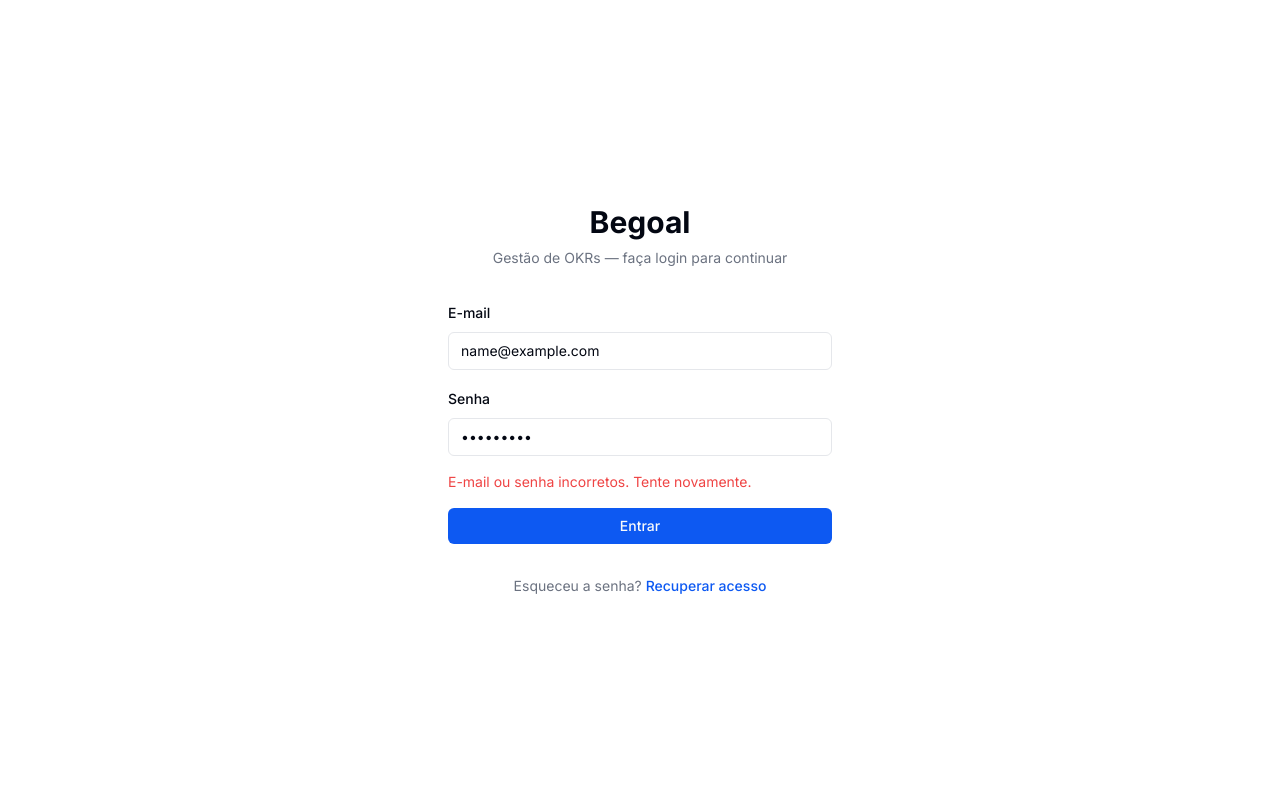
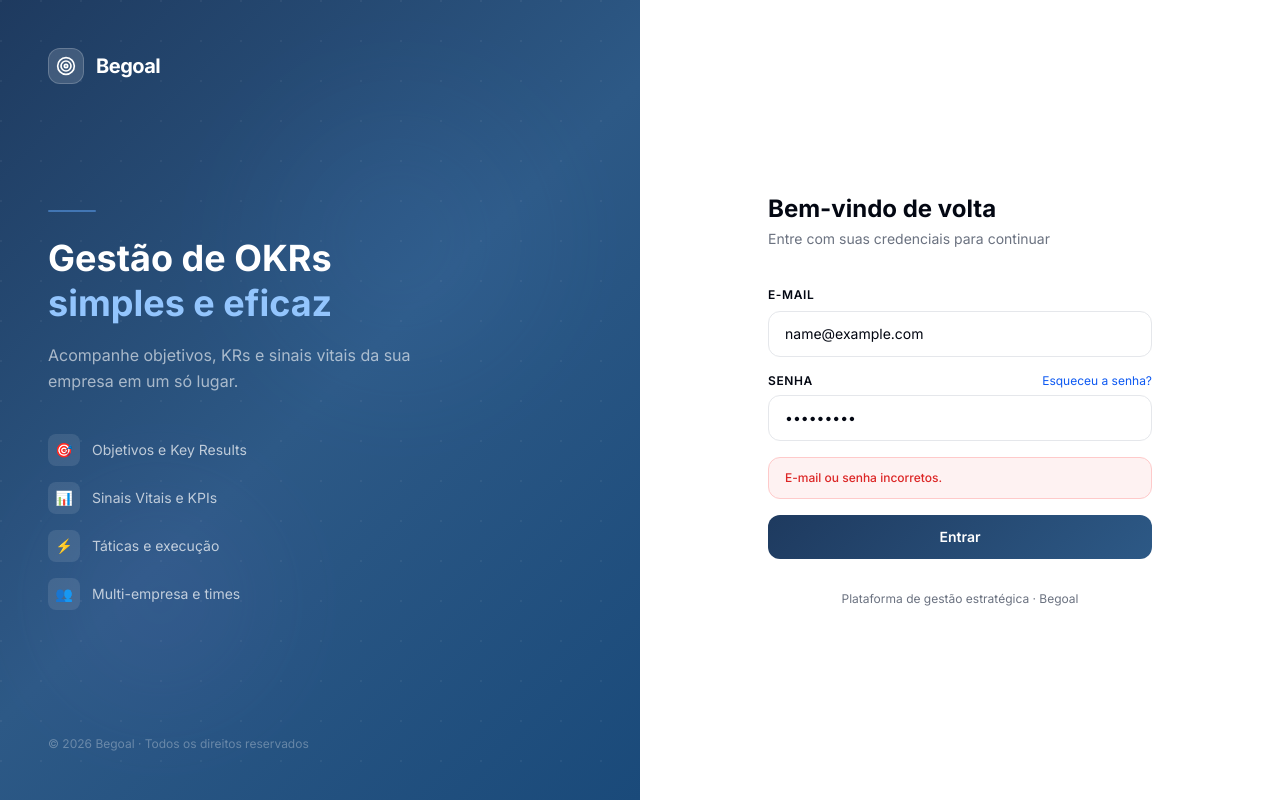
Before and after one commit to igorcosta0/begoal, a Next.js app: page /login in a window 1280 px wide. Both pictures are taken after typing "name@example.com", "Sample123" into the empty fields and a click on the button "Entrar". Built offline with nearby package versions, Linux system fonts and the light colour scheme; no server answers.

Commit message:
feat(login): redesenha página de login com visual Begoal

```diff
--- a/src/app/(auth)/login/page.tsx
+++ b/src/app/(auth)/login/page.tsx
@@ -3,13 +3,10 @@
 import { useState } from 'react'
 import { useRouter } from 'next/navigation'
 import { createClient } from '@/lib/supabase/client'
-import { useAuthStore } from '@/store/useAuthStore'
-import { useEmpresaStore } from '@/store/useEmpresaStore'
+import { Target } from 'lucide-react'
 
 export default function LoginPage() {
   const router = useRouter()
-  const { setUser, setRole } = useAuthStore()
-  const { setEmpresa } = useEmpresaStore()
   const [email, setEmail] = useState('')
   const [password, setPassword] = useState('')
   const [loading, setLoading] = useState(false)
@@ -20,100 +17,149 @@ export default function LoginPage() {
     setLoading(true)
     setError(null)
 
-    try {
     const supabase = createClient()
+    const { error } = await supabase.auth.signInWithPassword({ email, password })
 
-      const { data, error: authError } = await supabase.auth.signInWithPassword({
-        email,
-        password,
-      })
-
-      if (authError) {
-        setError('E-mail ou senha incorretos. Tente novamente.')
+    if (error) {
+      setError('E-mail ou senha incorretos.')
       setLoading(false)
       return
     }
 
-      if (data.user) {
-        setUser({ id: data.user.id, email: data.user.email! })
-
-        const { data: empresas } = await supabase
-          .from('user_company_roles')
-          .select('clients(*)')
-          .eq('user_id', data.user.id)
-
-        if (empresas && empresas.length === 1) {
-          const empresa = empresas[0].clients as any
-          setEmpresa({
-            id: empresa.id,
-            company_name: empresa.company_name,
-            logo_url: empresa.logo_url,
-          })
-          router.push('/okr')
-        } else {
-          router.push('/selecao-empresa')
-        }
-      }
-    } catch (err) {
-      setError('Erro inesperado. Tente novamente.')
-    }
-
-    setLoading(false)
+    window.location.href = '/selecao-empresa'
   }
 
   return (
-    <div className="min-h-screen flex items-center justify-center bg-background">
-      <div className="w-full max-w-md space-y-8 px-8">
-        <div className="text-center">
-          <h1 className="text-3xl font-bold text-foreground">Begoal</h1>
-          <p className="mt-2 text-sm text-muted-foreground">
-            Gestão de OKRs — faça login para continuar
+    <div className="min-h-screen flex">
+
+      {/* Lado esquerdo — visual */}
+      <div className="hidden lg:flex lg:w-1/2 relative overflow-hidden"
+        style={{ background: 'linear-gradient(135deg, #1e3a5f 0%, #2d5986 50%, #1a4a7a 100%)' }}>
+
+        {/* Padrão de fundo */}
+        <div className="absolute inset-0 opacity-5"
+          style={{
+            backgroundImage: 'radial-gradient(circle at 1px 1px, white 1px, transparent 0)',
+            backgroundSize: '40px 40px'
+          }} />
+        <div className="absolute top-20 right-20 w-80 h-80 rounded-full opacity-10 blur-3xl"
+          style={{ background: 'radial-gradient(circle, #60a5fa, transparent)' }} />
+        <div className="absolute bottom-20 left-10 w-60 h-60 rounded-full opacity-10 blur-3xl"
+          style={{ background: 'radial-gradient(circle, #a78bfa, transparent)' }} />
+
+        <div className="relative z-10 flex flex-col justify-between p-12 w-full">
+
+          {/* Logo */}
+          <div className="flex items-center gap-3">
+            <div className="w-9 h-9 rounded-xl bg-white/15 backdrop-blur-sm border border-white/20 flex items-center justify-center">
+              <Target className="w-5 h-5 text-white" />
+            </div>
+            <span className="text-white font-bold text-xl tracking-tight">Begoal</span>
+          </div>
+
+          {/* Conteúdo central */}
+          <div>
+            <div className="w-12 h-0.5 bg-blue-400/50 rounded-full mb-6" />
+            <h1 className="text-4xl font-bold text-white leading-tight mb-4">
+              Gestão de OKRs<br />
+              <span className="text-blue-300">simples e eficaz</span>
+            </h1>
+            <p className="text-white/60 text-base leading-relaxed max-w-sm">
+              Acompanhe objetivos, KRs e sinais vitais da sua empresa em um só lugar.
+            </p>
+
+            {/* Features */}
+            <div className="mt-10 space-y-4">
+              {[
+                { icon: '🎯', text: 'Objetivos e Key Results' },
+                { icon: '📊', text: 'Sinais Vitais e KPIs' },
+                { icon: '⚡', text: 'Táticas e execução' },
+                { icon: '👥', text: 'Multi-empresa e times' },
+              ].map((f) => (
+                <div key={f.text} className="flex items-center gap-3">
+                  <div className="w-8 h-8 rounded-lg bg-white/10 flex items-center justify-center text-sm shrink-0">
+                    {f.icon}
+                  </div>
+                  <span className="text-white/70 text-sm">{f.text}</span>
+                </div>
+              ))}
+            </div>
+          </div>
+
+          {/* Rodapé */}
+          <p className="text-white/30 text-xs">
+            © {new Date().getFullYear()} Begoal · Todos os direitos reservados
           </p>
         </div>
+      </div>
+
+      {/* Lado direito — formulário */}
+      <div className="flex-1 flex items-center justify-center p-8 bg-background">
+        <div className="w-full max-w-sm">
+
+          {/* Logo mobile */}
+          <div className="flex items-center gap-2 mb-10 lg:hidden">
+            <div className="w-8 h-8 rounded-lg bg-primary flex items-center justify-center">
+              <Target className="w-4 h-4 text-primary-foreground" />
+            </div>
+            <span className="font-bold text-lg text-foreground">Begoal</span>
+          </div>
+
+          <div className="mb-8">
+            <h2 className="text-2xl font-bold text-foreground mb-1">Bem-vindo de volta</h2>
+            <p className="text-sm text-muted-foreground">Entre com suas credenciais para continuar</p>
+          </div>
+
           <form onSubmit={handleLogin} className="space-y-4">
-          <div className="space-y-2">
-            <label htmlFor="email" className="text-sm font-medium text-foreground">
-              E-mail
-            </label>
+            <div>
+              <label className="text-xs font-semibold text-foreground uppercase tracking-wider">E-mail</label>
               <input
-              id="email"
                 type="email"
                 value={email}
                 onChange={(e) => setEmail(e.target.value)}
                 required
                 placeholder="seu@email.com"
-              className="w-full px-3 py-2 rounded-md border border-input bg-background text-foreground placeholder:text-muted-foreground focus:outline-none focus:ring-2 focus:ring-ring text-sm"
+                className="mt-1.5 w-full px-4 py-3 text-sm rounded-xl border border-border bg-background text-foreground placeholder:text-muted-foreground focus:outline-none focus:ring-2 focus:ring-primary/30 focus:border-primary transition-colors"
               />
             </div>
-          <div className="space-y-2">
-            <label htmlFor="password" className="text-sm font-medium text-foreground">
-              Senha
-            </label>
+
+            <div>
+              <div className="flex items-center justify-between mb-1.5">
+                <label className="text-xs font-semibold text-foreground uppercase tracking-wider">Senha</label>
+                <a href="/reset-senha" className="text-xs text-primary hover:underline">
+                  Esqueceu a senha?
+                </a>
+              </div>
               <input
-              id="password"
                 type="password"
                 value={password}
                 onChange={(e) => setPassword(e.target.value)}
                 required
                 placeholder="••••••••"
-              className="w-full px-3 py-2 rounded-md border border-input bg-background text-foreground placeholder:text-muted-foreground focus:outline-none focus:ring-2 focus:ring-ring text-sm"
+                className="w-full px-4 py-3 text-sm rounded-xl border border-border bg-background text-foreground placeholder:text-muted-foreground focus:outline-none focus:ring-2 focus:ring-primary/30 focus:border-primary transition-colors"
               />
             </div>
-          {error && <p className="text-sm text-destructive">{error}</p>}
+
+            {error && (
+              <div className="bg-red-50 border border-red-200 rounded-xl px-4 py-3">
+                <p className="text-xs text-red-600 font-medium">{error}</p>
+              </div>
+            )}
+
             <button
               type="submit"
               disabled={loading}
-            className="w-full py-2 px-4 bg-primary text-primary-foreground rounded-md text-sm font-medium hover:opacity-90 transition-opacity disabled:opacity-50 disabled:cursor-not-allowed"
+              className="w-full py-3 px-4 rounded-xl text-sm font-semibold transition-all disabled:opacity-50"
+              style={{ background: 'linear-gradient(135deg, #1e3a5f 0%, #2d5986 100%)', color: 'white' }}
             >
               {loading ? 'Entrando...' : 'Entrar'}
             </button>
           </form>
-        <p className="text-center text-sm text-muted-foreground">
-          Esqueceu a senha?{' '}
-          <a href="/reset-senha" className="text-primary hover:underline font-medium">
-            Recuperar acesso
-          </a>
+
+          <p className="text-center text-xs text-muted-foreground mt-8">
+            Plataforma de gestão estratégica · Begoal
           </p>
+        </div>
       </div>
     </div>
   )
```
Lines whose indentation alone changed are shown as unchanged.
